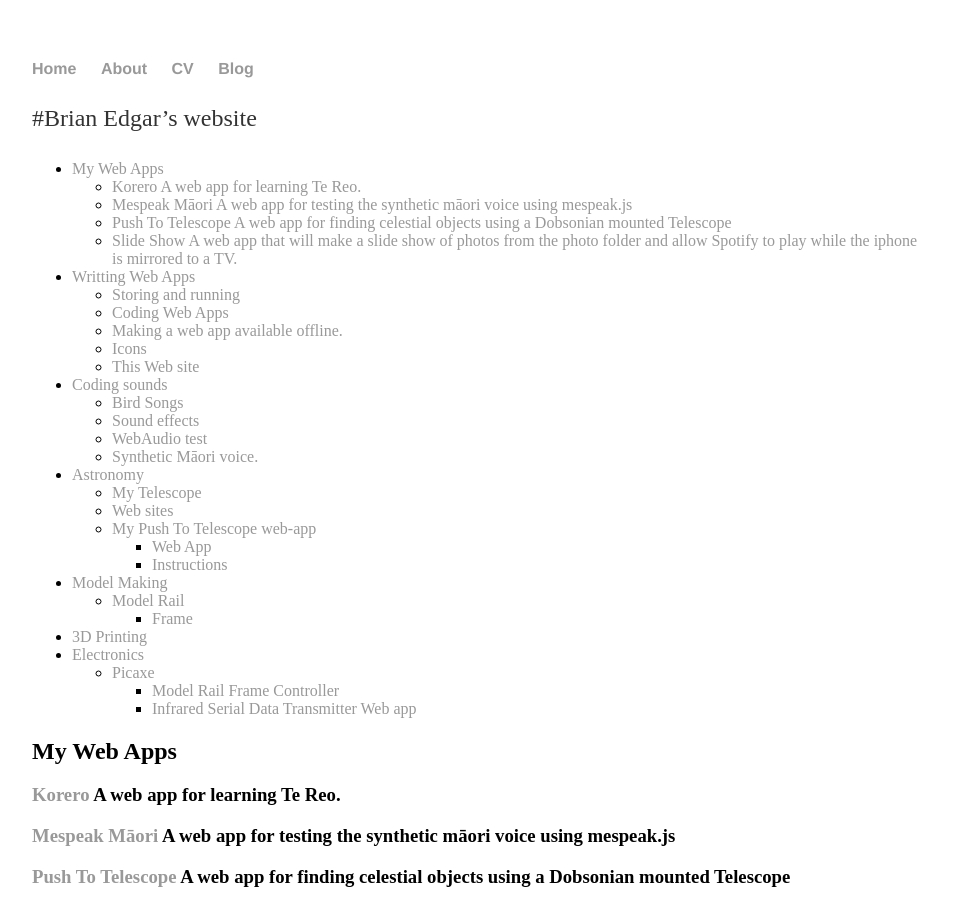
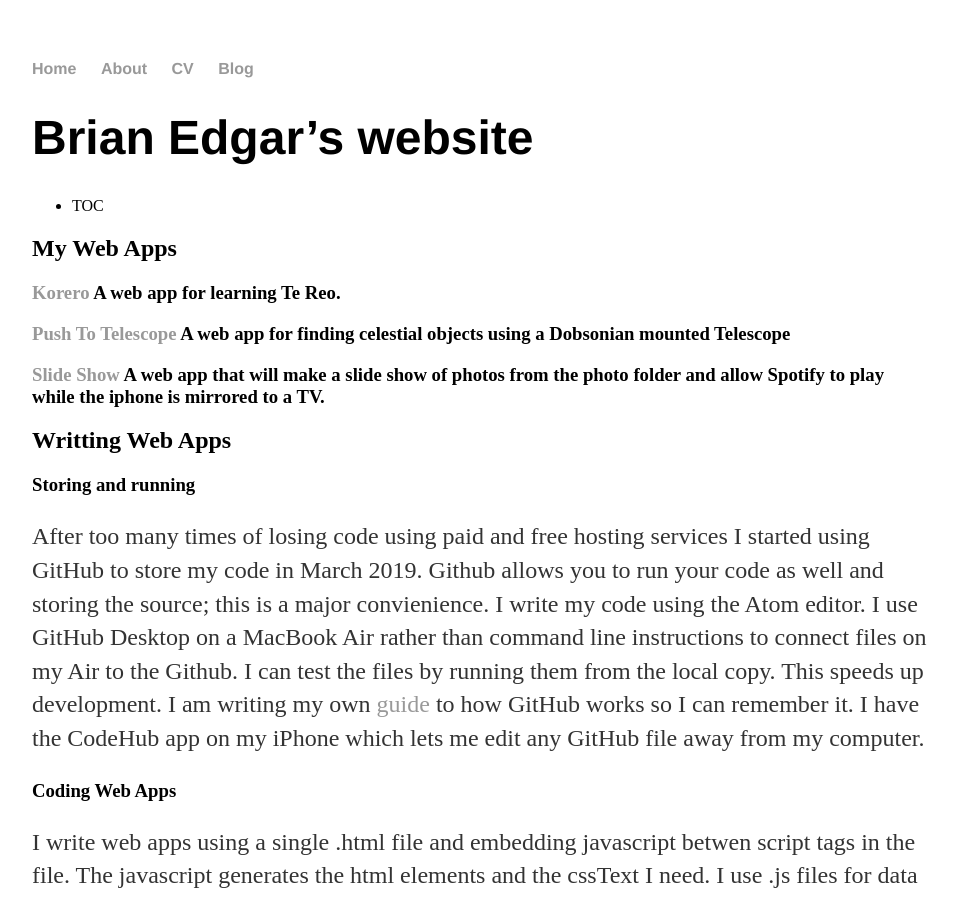
Before and after one commit to bwedgar/bwedgar.github.io, a Jekyll site: the page built from index.md, in a window 1280 px wide and 900 px high. Shown: the whole window, without its empty margins (160-1116 px from the left). Built offline with Jekyll 4.4.1, drawn with Linux system fonts in a browser that asks for light colours; some of the changed text lies outside the part shown.

Commit message:
Update index.md

```diff
--- a/index.md
+++ b/index.md
@@ -2,13 +2,11 @@
 title: Brian Edgar Web Pages
 layout: default
 ---
-#Brian Edgar's website
+# Brian Edgar's website
 - TOC
-{:toc}
 
 ## My Web Apps
 ### [Korero](https://bwedgar.github.io/korero) A web app for learning Te Reo.
-### [Mespeak Māori](https://bwedgar.github.io/mespeakmaori) A web app for testing the synthetic māori voice using mespeak.js
 ### [Push To Telescope](https://bwedgar.github.io/PushToTelescope) A web app for finding celestial objects using a Dobsonian mounted Telescope
 ### [Slide Show](https://bwedgar.github.io/slideshow) A web app that will make a slide show of photos from the photo folder and allow Spotify to play while the iphone is mirrored to a TV.
 
```
Also changed, not shown: other parts of index.md (+1 -1 lines).
